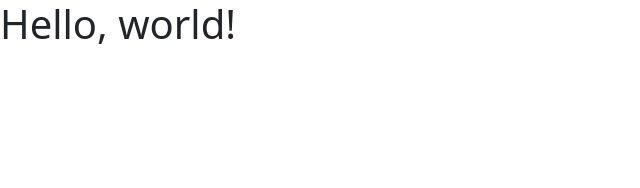
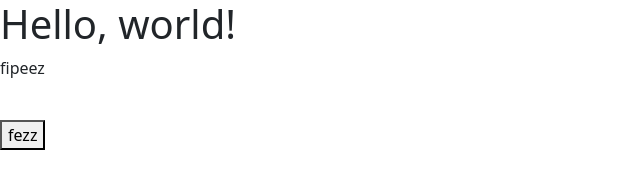
Before and after one commit to KHMalik03/Test, a plain HTML site: page index.html in a window 1280 px wide. Shown: the whole page, without its empty margins (0-640 px from the left). Drawn offline with nearby package versions, Linux system fonts and the light colour scheme.

Commit message:
Added button

```diff
--- a/index.html
+++ b/index.html
@@ -8,6 +8,9 @@
   </head>
   <body>
     <h1>Hello, world!</h1>
+    <p>fipeez</p>
+    <br>
+    <button>fezz</button>
     <script src="https://cdn.jsdelivr.net/npm/bootstrap@5.3.3/dist/js/bootstrap.bundle.min.js" integrity="sha384-YvpcrYf0tY3lHB60NNkmXc5s9fDVZLESaAA55NDzOxhy9GkcIdslK1eN7N6jIeHz" crossorigin="anonymous"></script>
   </body>
 </html>
```
